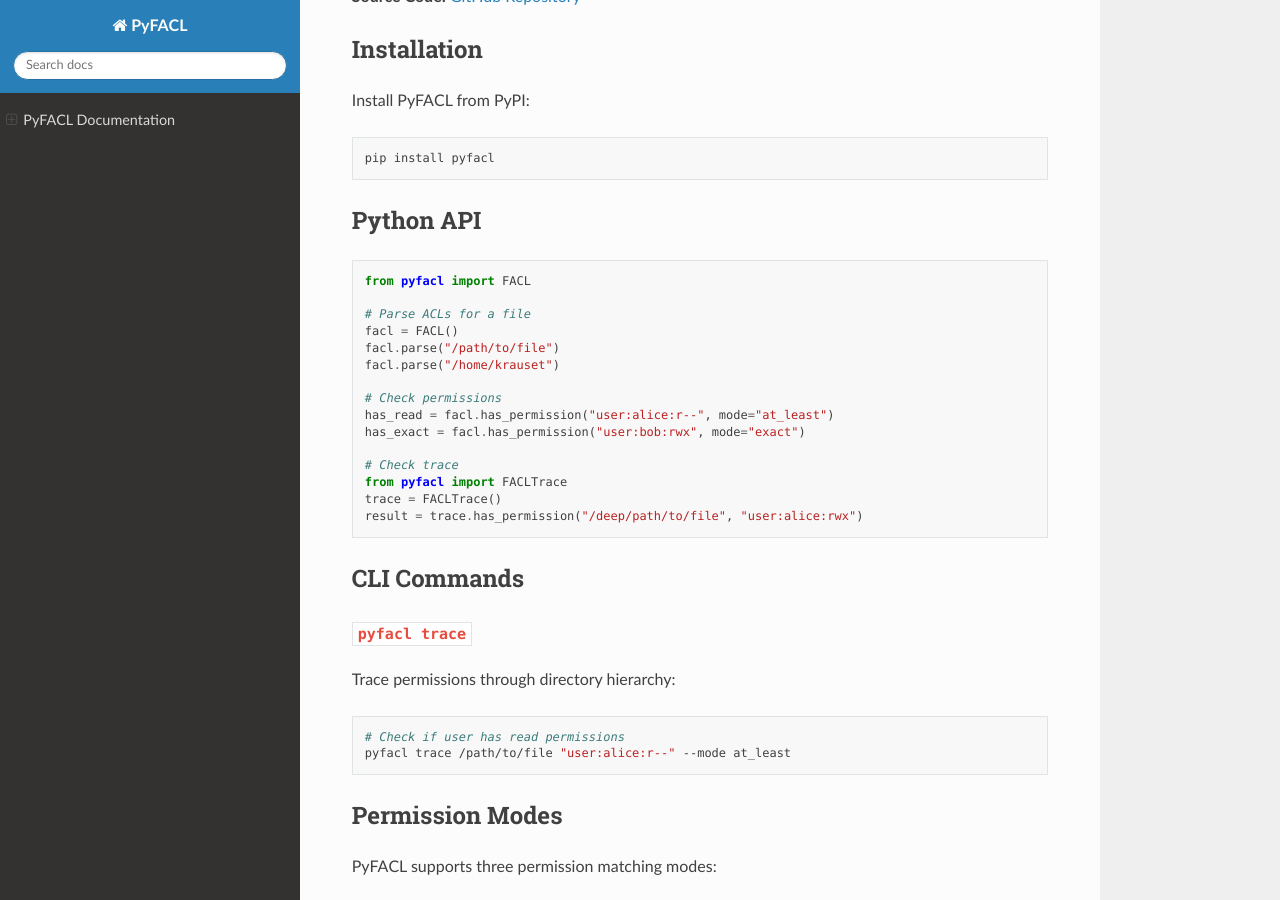
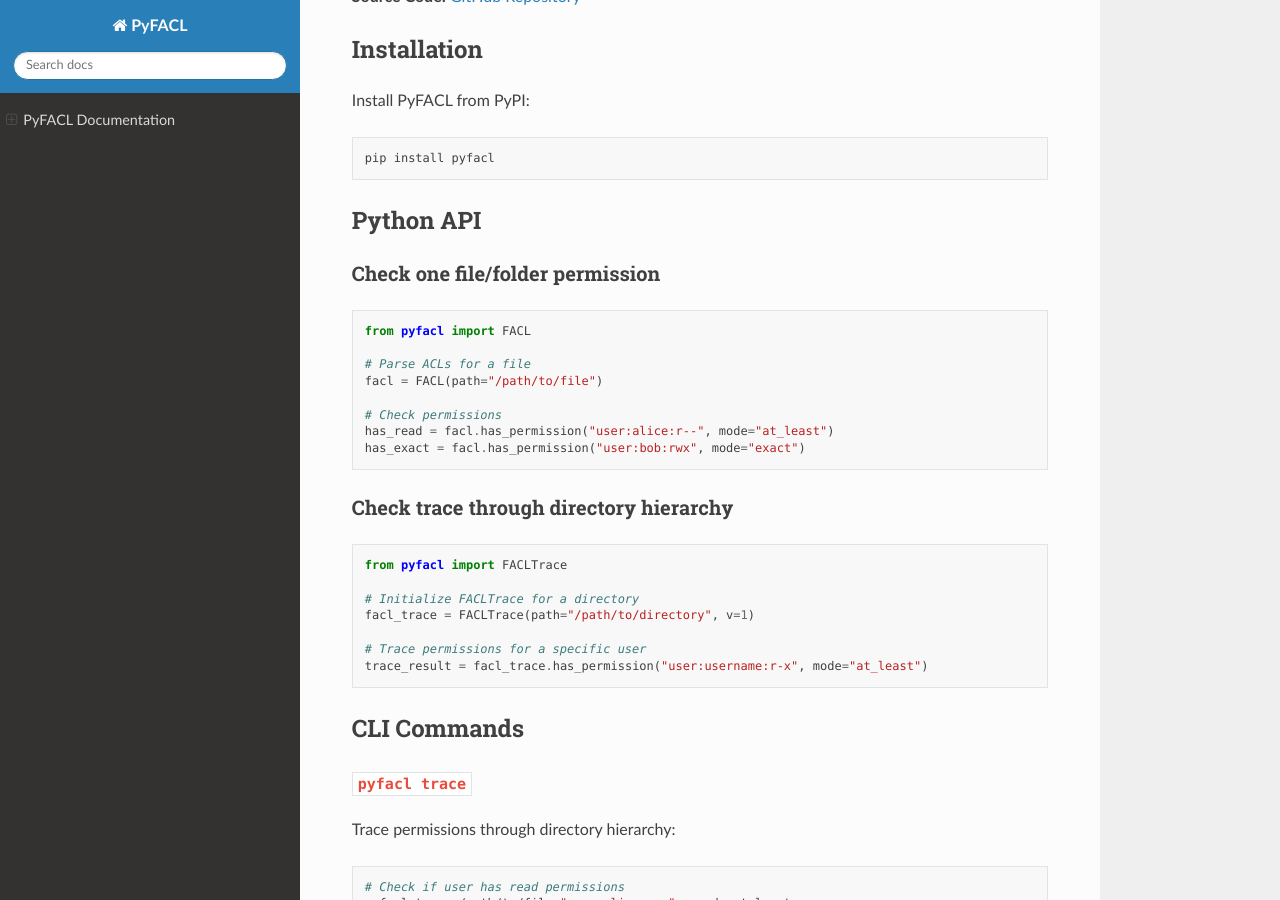
Before and after one commit to sail-mskcc/pyfacl, a Sphinx documentation site: the page built from docs/index.md, in a window 1280 px wide and 900 px high, scrolled down 543 px. Built offline with Sphinx 7.4.7 and the Read the Docs theme 3.1.0, drawn with Linux system fonts in a browser that asks for light colours; pages that are not in the unit, such as notebooks, are missing from menus.

````diff
--- a/docs/index.md
+++ b/docs/index.md
@@ -31,22 +31,29 @@ pip install pyfacl
 
 ## Python API
 
+### Check one file/folder permission
+
 ```python
 from pyfacl import FACL
 
 # Parse ACLs for a file
-facl = FACL()
-facl.parse("/path/to/file")
-facl.parse("/home/krauset")
+facl = FACL(path="/path/to/file")
 
 # Check permissions
 has_read = facl.has_permission("user:alice:r--", mode="at_least")
 has_exact = facl.has_permission("user:bob:rwx", mode="exact")
+```
 
-# Check trace
+### Check trace through directory hierarchy
+
+```python
 from pyfacl import FACLTrace
-trace = FACLTrace()
-result = trace.has_permission("/deep/path/to/file", "user:alice:rwx")
+
+# Initialize FACLTrace for a directory
+facl_trace = FACLTrace(path="/path/to/directory", v=1)
+
+# Trace permissions for a specific user
+trace_result = facl_trace.has_permission("user:username:r-x", mode="at_least")
 ```
 
 ## CLI Commands
````
Also changed, not shown: README.md (+16 -3 lines).
